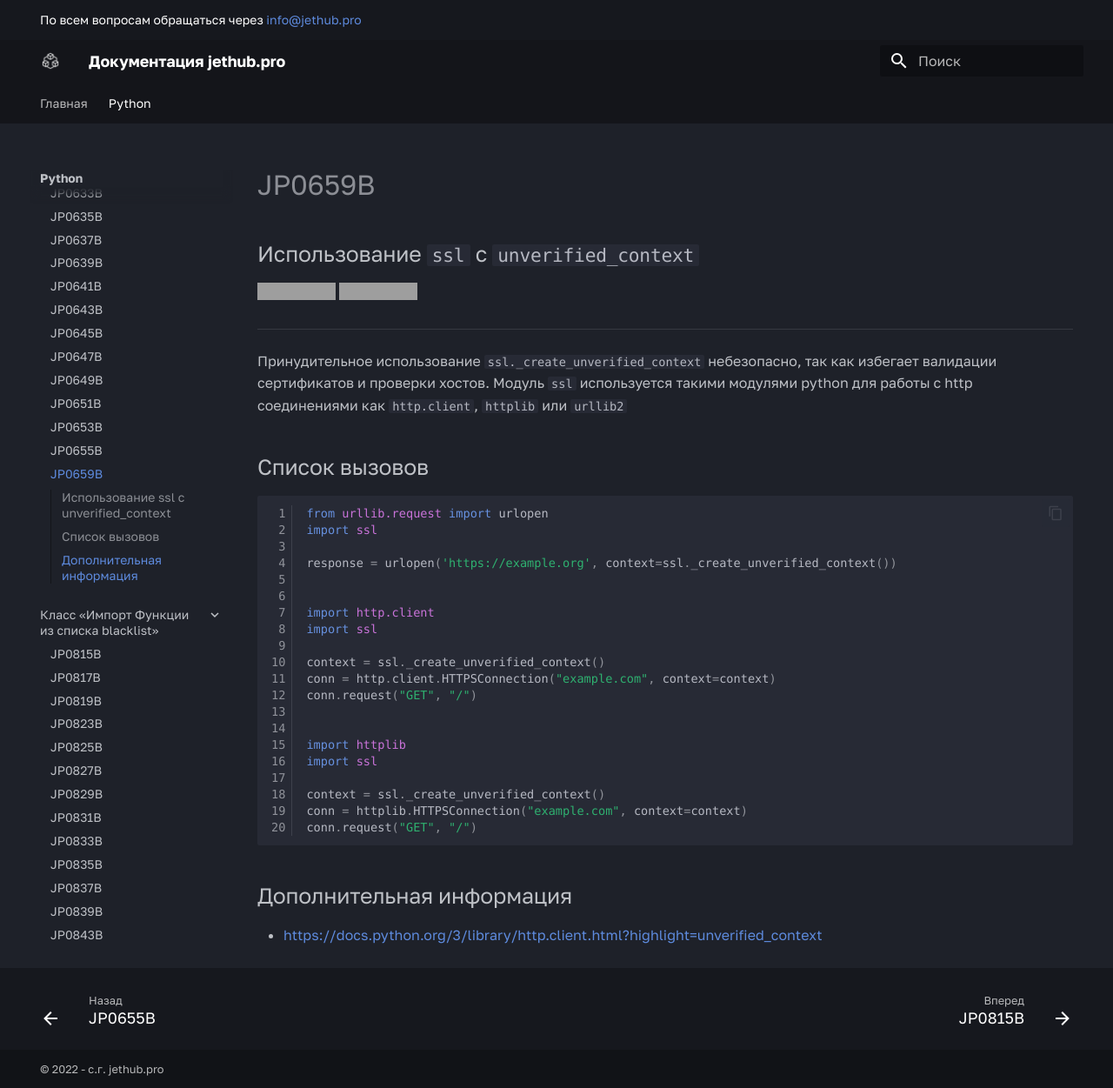
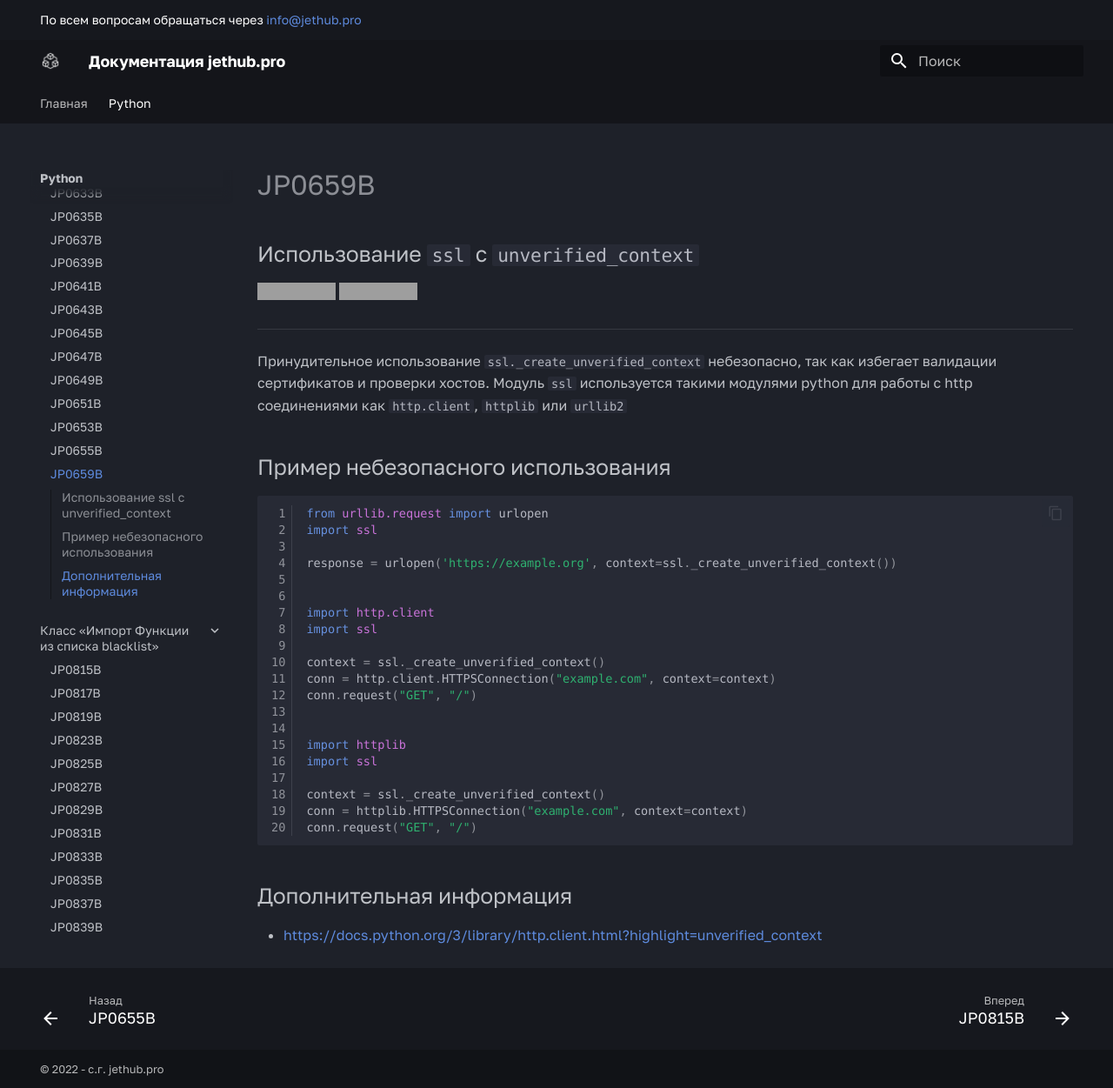
Before and after one commit to jethub-tech/docs.jethub.pro, an MkDocs documentation site: the page built from docs/python/special/call/JP0659B-ssl_unverified_context.md, in a window 1280 px wide and 1251 px high. Shown: the whole window at 87% size. Built offline with MkDocs 1.6.1 and Material for MkDocs 9.7.7, drawn with Linux system fonts in a browser that asks for light colours; some web fonts are replaced; grey boxes are pictures that could not be loaded.

Commit message:
fix JP0659B

````diff
--- a/docs/python/special/call/JP0659B-ssl_unverified_context.md
+++ b/docs/python/special/call/JP0659B-ssl_unverified_context.md
@@ -8,7 +8,7 @@
 
 Принудительное использование `ssl._create_unverified_context` небезопасно, так как избегает валидации сертификатов и проверки хостов.
 Модуль `ssl` используется такими модулями python для работы с http соединениями как `http.client`, `httplib` или `urllib2`
-## Список вызовов
+## Пример небезопасного использования
 
 ```python linenums="1"
 from urllib.request import urlopen
````
